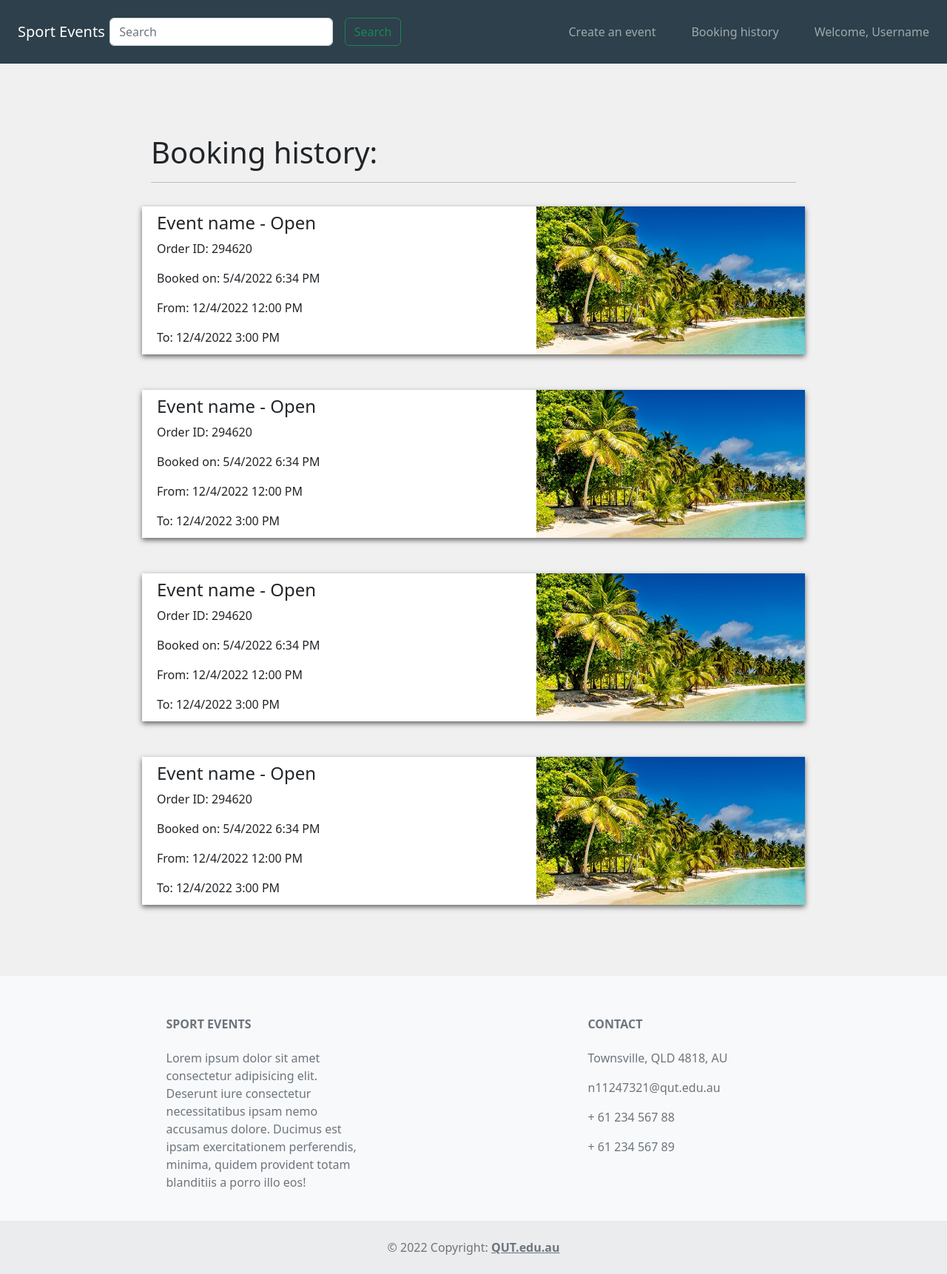
After one commit to BlackHawkCH91/IAB207-Assessment3, a Flask app: page /UserBookingHistory in a window 1280 px wide. The commit adds this page. Shown: the whole page at 74% size. Run offline with Flask 2, Linux system fonts and the light colour scheme; some libraries are stand-ins or nearby versions.

Commit message:
Changed base to get header files, added UserBookingHistory with simple loop.

```diff
--- a/website/templates/base.html
+++ b/website/templates/base.html
@@ -1,12 +1,8 @@
 <!DOCTYPE html>
 <html lang="en">
     <head>
-        <meta charset="utf-8">
-        <meta name="viewport" content="width=device-width, initial-scale=1, shrink-to-fit=no">
-        <link href="https://cdn.jsdelivr.net/npm/bootstrap@5.2.0/dist/css/bootstrap.min.css" rel="stylesheet" integrity="sha384-gH2yIJqKdNHPEq0n4Mqa/HGKIhSkIHeL5AyhkYV8i59U5AR6csBvApHHNl/vI1Bx" crossorigin="anonymous">
-        <link rel="stylesheet" href="../static/css/style.css">
-        <link rel="stylesheet" href="../static/css/index.css">
-        <script src="../static/js/IndexResponsive.js"></script>
+        {% block head %}
+        {% endblock %}
     </head>
 
     <body>
--- /dev/null
+++ b/website/templates/userBookingHistory.html
@@ -0,0 +1,36 @@
+{% extends "base.html" %}
+
+{% block head %}
+    <meta charset="utf-8">
+    <meta name="viewport" content="width=device-width, initial-scale=1, shrink-to-fit=no">
+    <link href="https://cdn.jsdelivr.net/npm/bootstrap@5.2.0/dist/css/bootstrap.min.css" rel="stylesheet" integrity="sha384-gH2yIJqKdNHPEq0n4Mqa/HGKIhSkIHeL5AyhkYV8i59U5AR6csBvApHHNl/vI1Bx" crossorigin="anonymous">
+    <link rel="stylesheet" href="../static/css/style.css">
+    <link rel="stylesheet" href="../static/css/userBookingHistory.css">
+    <script src="../static/js/IndexResponsive.js"></script>
+{% endblock %}
+
+{% block content %}
+    <div class="container-fluid" id="mainArea">
+        <div class="p-5"></div>
+        <h1>Booking history: </h1>
+        <hr>
+        <div class="p-2"></div>
+
+        {% for i in range(4) %}
+            <div class="booking row p-2">
+                <div class="col-sm-7 col-xs-12">
+                    <h4>Event name - Open</h4>
+                    <p>Order ID: 294620</p>
+                    <p>Booked on: 5/4/2022 6:34 PM</p>
+                    <p>From: 12/4/2022 12:00 PM</p>
+                    <p>To: 12/4/2022 3:00 PM</p>
+                </div>
+                <div class="p-3" id="imgSpacer"></div>
+                <div class="col-sm-5 col-xs-12">
+                    <img src="../static/img/beach.jpg" class="bookingImage">
+                </div>
+            </div>
+            <div class="p-4"></div>
+        {% endfor %}
+    </div>
+{% endblock %}
--- a/website/views.py
+++ b/website/views.py
@@ -6,3 +6,7 @@ bp = Blueprint('main', __name__)
 @bp.route('/')
 def index():
     return render_template("index.html")
+
+@bp.route('/UserBookingHistory')
+def userBookingHistory():
+    return render_template("userBookingHistory.html")
```
Also changed, not shown: website/templates/index.html (+10 -0 lines), website/static/img/beach.jpg (added).
